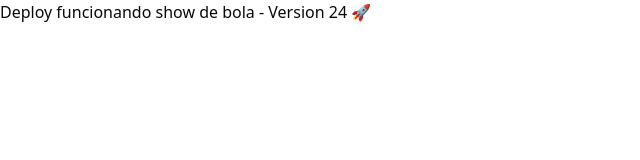
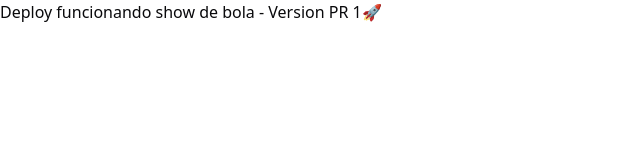
Before and after one commit to geraldobl58/nexo.old-old, a Next.js app in the folder apps/nexo-fe/: page / in a window 1280 px wide. Shown: the top 160 px of the page, without its empty margins (0-640 px from the left). Built offline with nearby package versions, Linux system fonts and the light colour scheme.

Commit message:
fix: update version message in HomePage component to reflect PR version

```diff
--- a/apps/nexo-fe/src/app/page.tsx
+++ b/apps/nexo-fe/src/app/page.tsx
@@ -1,7 +1,7 @@
 const HomePage = () => {
   return (
     <>
-      <div>Deploy funcionando show de bola - Version 24 🚀</div>
+      <div>Deploy funcionando show de bola - Version PR 1🚀</div>
     </>
   );
 };
```
